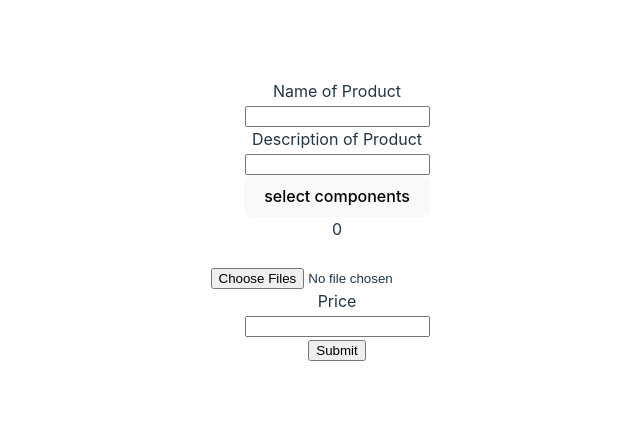
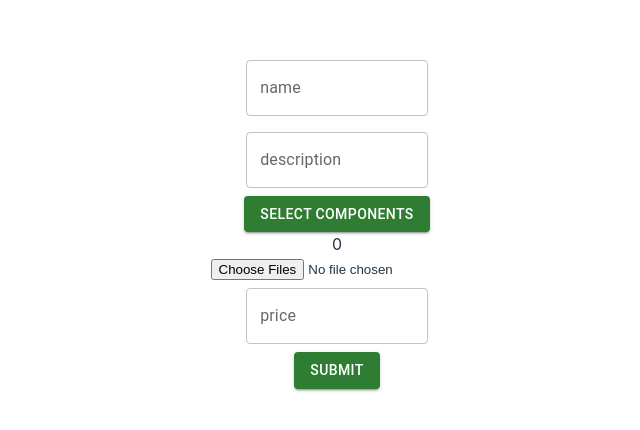
Before and after one commit to fintegrate-practicum/inventory, a React (Vite) app in the folder nest/react/: page / in a window 1280 px wide. Shown: the part 180-610 px from the top of the page, without its empty margins (303-943 px from the left). Built offline with nearby package versions, Linux system fonts and the light colour scheme.

Commit message:
design form

```diff
--- a/nest/react/package.json
+++ b/nest/react/package.json
@@ -16,8 +16,8 @@
   "dependencies": {
     "@emotion/react": "^11.11.4",
     "@emotion/styled": "^11.11.5",
-    "@hookform/resolvers": "^3.4.2",
-    "@mui/material": "^5.15.14",
+    "@hookform/resolvers": "^3.6.0",
+    "@mui/material": "^5.15.20",
     "@reduxjs/toolkit": "^2.2.3",
     "axios": "^1.6.8",
     "dotenv": "^16.4.5",
--- a/nest/react/src/components/AddProductForm.tsx
+++ b/nest/react/src/components/AddProductForm.tsx
@@ -4,26 +4,34 @@ import { useSelector ,useDispatch} from "react-redux";
 import { useNavigate } from 'react-router-dom';
 import  {IProduct}  from "../interfaces/IProduct";
 import { IComponent } from "../interfaces/IComponent";
-
-
+import TextField from '@mui/material/TextField';
+import * as yup from 'yup';
+import { yupResolver } from "@hookform/resolvers/yup";
+import  Button  from '@mui/material/Button';
+import Box from '@mui/material/Box';
 interface IFormInput {
     Name: string;
     Description: string;
     Pictures: FileList | null;
     Price:number;
+
   }
+const AddProductForm=()=>{
 
-const AddProductForm=()=>{
-    const { register, handleSubmit} = useForm<IFormInput>()
+  const productSchema = yup.object().shape({
+   Name: yup.string().required("Name is a required field").min(3, "Name must be at least 3 characters").max(20, "Name must be at most 20 characters"),
+   Description: yup.string().required("Description is a required field"),
+   Price: yup.string().required("price is a required field").matches(/^[0-9]{1,}$/, "price consists of numbers only"),
+   Pictures: yup.array().min(1, "must be at least 1").max(5, "must be at most 5").required('please select an image')
+});
+
+  const { register, handleSubmit, setValue, formState: { errors } } =
+  useForm<IProduct>({ resolver:  yupResolver(productSchema) });
     const dispatch=useDispatch();
-
     const onSubmit: SubmitHandler<IFormInput> = async (data) => {
       if (!selectedImages || selectedImages.length < 1 || selectedImages.length > 4) {
         console.error('Please select between 1 and 4 images.');
         return;
-      }
-      else{
-        alert("yesssssssssss")
       }
       if (selectedImages) {
           try {
@@ -31,11 +39,9 @@ const AddProductForm=()=>{
               formData.append('Name', data.Name);
               formData.append('Description', data.Description);
               formData.append('Price', data.Price.toString());
-
               Array.from(selectedImages).forEach((image) => {
                   formData.append('Pictures', image);
               });
-
           } catch (error) {
               console.error('שגיאה בהוספת מוצר:', error);
               // טפל במקרה של שגיאה
@@ -48,7 +54,6 @@ const AddProductForm=()=>{
     const productState = useSelector((state: any) => state.product);
     const productComponents = productState.data.map((product: IProduct) => product.productComponents);
     const [selectedImages, setSelectedImages] = useState<FileList | null>(null);
-
     const sumArrComponent=()=>{
       let sum=0;
       productComponents.forEach((component:IComponent)=>{
@@ -56,7 +61,6 @@ const AddProductForm=()=>{
       })
       return sum;
     }
-
     const handleImageChange = (event: React.ChangeEvent<HTMLInputElement>) => {
       if (event.target.files) {
         const files = event.target.files;
@@ -67,28 +71,62 @@ const AddProductForm=()=>{
         setSelectedImages(files);
       }
   };
+    return (
+         <form onSubmit={handleSubmit(onSubmit)}>
+             {!errors.Name?
+                <Box className='itemInput' sx={{ '& > :not(style)': { m: 1, width: '18ch' }, }} noValidate autoComplete="off">
+                    <TextField id="outlined-basic" label="name" variant="outlined" {...register("Name")} />
+                </Box>
+                :
+                <Box className='itemInput' sx={{ '& .MuiTextField-root': { m: 1, width: '18ch' }, }} noValidate autoComplete="off">
+                    <TextField
+                        error
+                        id="outlined-error-helper-text"
+                        label="name"
+                        defaultValue="name"
+                        helperText={errors.Name.message}
+                        {...register("Name")}
+                    />
+                </Box>
+            }
 
-
-    return (
-
-        <form onSubmit={handleSubmit(onSubmit)}>
-        <label >Name of Product</label><br />
-        <input {...register("Name", { required: true, maxLength: 20 })} />
-        <br />
-        <label >Description of Product</label><br />
-        <input {...register("Description", { required: true })} />
-
-        <br />
-        <button onClick={()=>navigate('/')}>select components</button>
-        <div>{sumArrComponent()}</div>
-        <br />
-        <input type="file" accept="image/*" multiple {...register('Pictures',{min:1,max:4})} onChange={handleImageChange}/>
-        <br />
-        <label>Price</label><br />
-        <input type="number" {...register("Price", { required: true,min: 0.01 })} />
-        <br />
-        <input type="submit" />
-      </form>
-    );
+           {!errors.Description ?
+                <Box className='itemInput' sx={{ '& > :not(style)': { m: 1, width: '18ch' }, }} noValidate autoComplete="off">
+                    <TextField id="outlined-basic" label="description" variant="outlined" {...register("Description")} />
+                </Box>
+                :
+                <Box className='itemInput' sx={{ '& .MuiTextField-root': { m: 1, width: '18ch' }, }} noValidate autoComplete="off">
+                    <TextField
+                        error
+                        id="outlined-error-helper-text"
+                        label="description"
+                        defaultValue="Description"
+                        helperText={errors.Description.message}
+                        {...register("Description")}
+                    />
+                </Box>
+            }
+            <Button variant="contained" color="success" onClick={()=>navigate('/')}>select components</Button>
+            <div>{sumArrComponent()}</div>
+            <input type="file" accept="image/*" multiple {...register('Pictures',{min:1,max:4})} onChange={handleImageChange}/>
+            {!errors.Price ?
+                <Box className='itemInput' sx={{ '& > :not(style)': { m: 1, width: '18ch' }, }} noValidate autoComplete="off">
+                    <TextField id="outlined-basic" label="price" variant="outlined" {...register("Price")} />
+                </Box>
+                :
+                <Box className='itemInput' sx={{ '& .MuiTextField-root': { m: 1, width: '18ch' }, }} noValidate autoComplete="off">
+                    <TextField
+                        error
+                        id="outlined-error-helper-text"
+                        label="price"
+                        defaultValue="price"
+                        helperText={errors.Price.message}
+                        {...register("Price")}
+                    />
+                </Box>
+            }
+            <Button variant="contained" color="success" type="submit" >Submit</Button>
+        </form>
+  );
 }
-export default AddProductForm
+export default AddProductForm;
```
Also changed, not shown: 1 other file (tests, documents, lock files or other folders).
